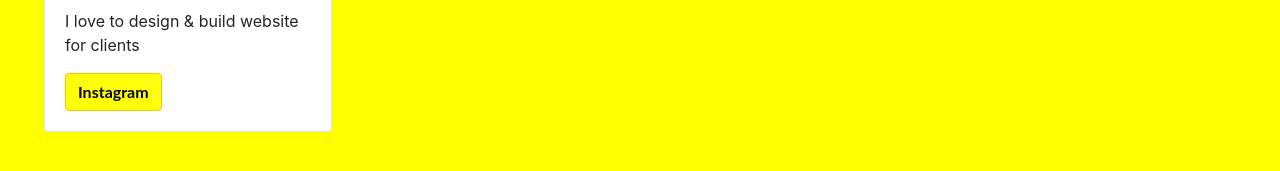
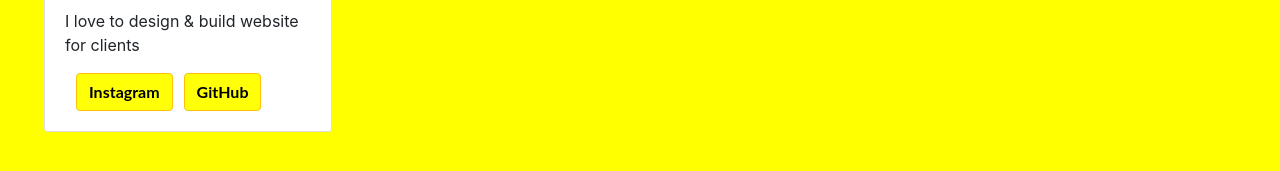
Before and after one commit to fullstuffdeveloper/new-blog-site, a Gatsby site: page / in a window 1280 px wide. Shown: the part 623-794 px from the top of the page. Built offline with nearby package versions, Linux system fonts and the light colour scheme; Gatsby itself is replaced by a stand-in of ours.

Commit message:
Github link added

```diff
--- a/src/pages/index.js
+++ b/src/pages/index.js
@@ -28,6 +28,13 @@ const HomePage = () => {
             >
               Instagram
             </Button>
+            <Button
+              variant="warning"
+              href="https://github.com/abhi67srm"
+              target="_blank"
+            >
+              GitHub
+            </Button>
           </Card.Body>
         </Card>
       </div>
--- a/src/styles/index.scss
+++ b/src/styles/index.scss
@@ -25,6 +25,7 @@
             color: black;
             font-family: 'lato';
             font-weight: 700;
+            margin-left: 11px;
         }
     }
 }
```
